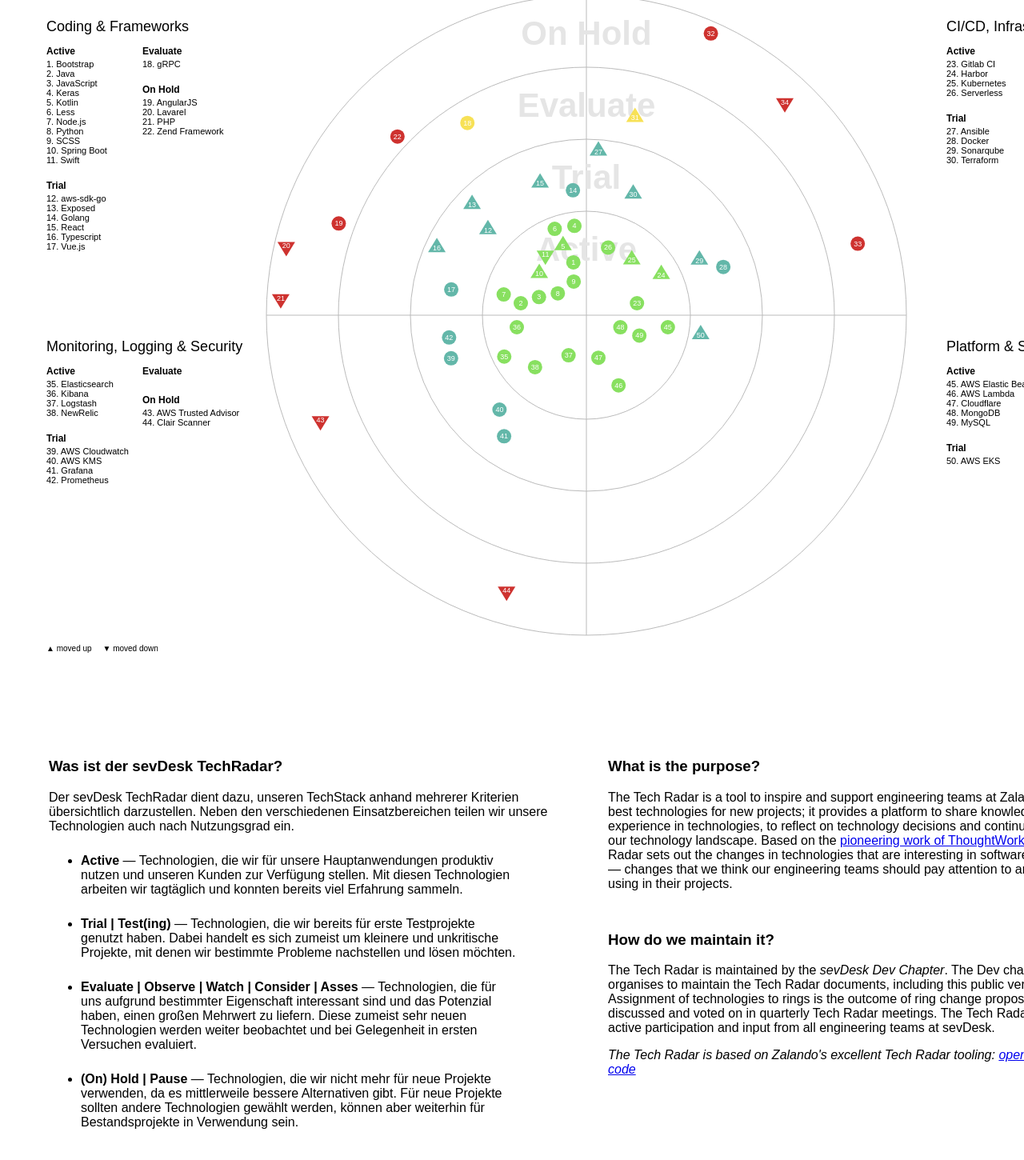
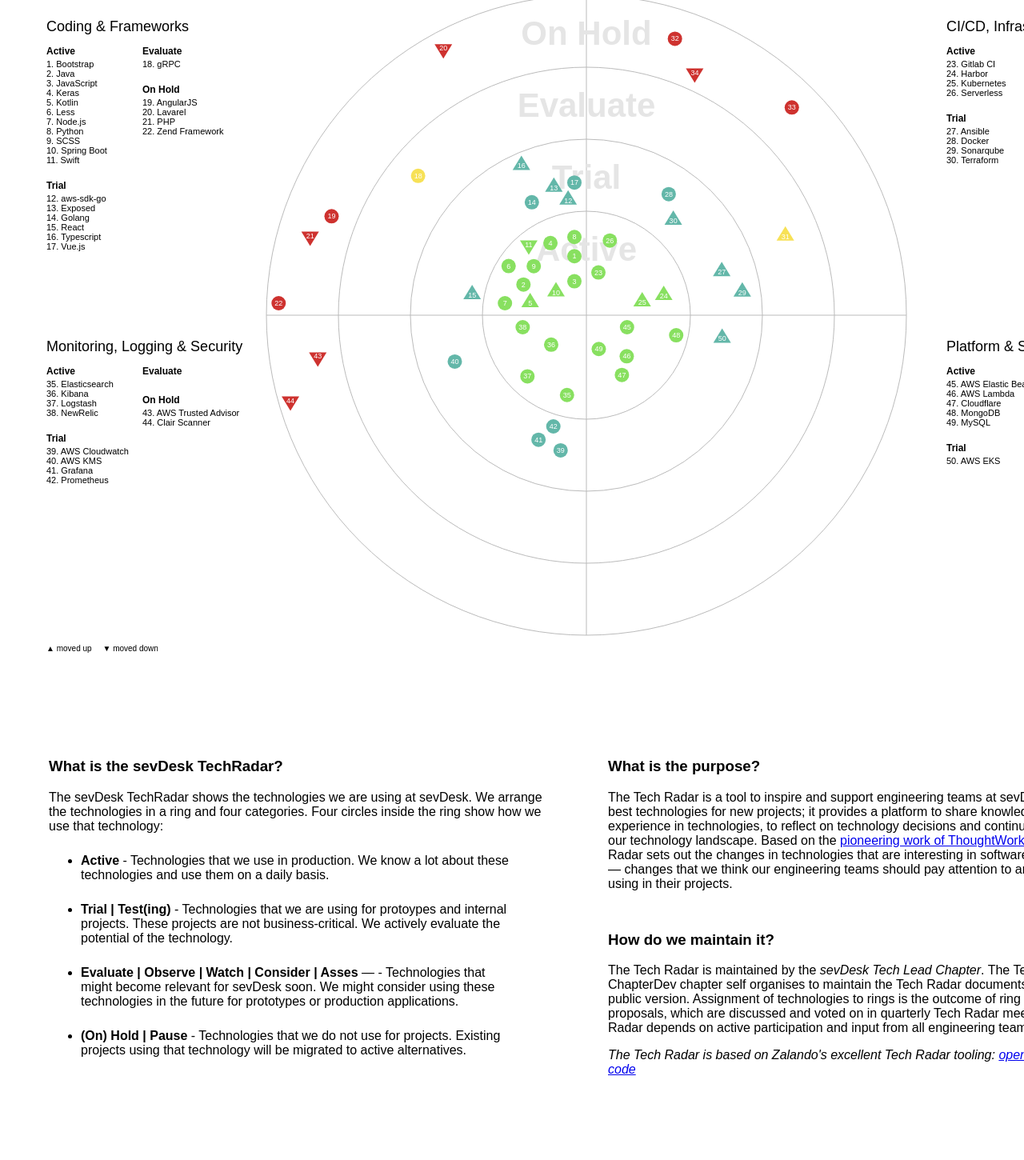
Before and after one commit to sevdesk/tech-radar, a plain HTML site: page index.html in a window 1280 px wide. Shown: the part 224-1674 px from the top of the page at 80% size. After the commit the page ends 1631 px from the top, so only its background shows below. Drawn offline with nearby package versions, Linux system fonts and the light colour scheme.

Commit message:
Update index.html
Translate text to english and fix order of technologies

```diff
--- a/index.html
+++ b/index.html
@@ -2,7 +2,7 @@
 <head>
     <meta http-equiv="Content-type" content="text/html; charset=utf-8">
     <!-- SEO -->
-    <title>Tech-Radar sevDesk</title>
+    <title>sevDesk Tech Radar - 2022 Q2</title>
 
     <link rel="shortcut icon" sizes="16x16" href="static/images/favicons/favicon.png">
     <link rel="shortcut icon" sizes="32x32" href="static/images/favicons/favicon-32.png">
@@ -29,7 +29,7 @@
             grid: "#bbb",
             inactive: "#ddd"
         },
-        title: "Tech Radar - 2022.04",
+        title: "sevDesk Tech Radar - 2022 Q2",
         quadrants: [
             {name: "Platform & Services"},
             {name: "Monitoring, Logging & Security"},
@@ -44,6 +44,127 @@
         ],
         print_layout: true,
         entries: [
+            // Example
+            //
+            //  {
+            //    label: "My funky technology",
+            //    quadrant: 1,          // 0,1,2,3 (counting clockwise, starting from bottom right)
+            //    ring: 1,              // 0,1,2,3 (starting from inside)
+            //    moved: 0              // -1 = moved out (triangle pointing down)
+            //                          //  0 = not moved (circle)
+            //                          //  1 = moved in  (triangle pointing up)
+            //  },
+
+
+             /////////////////////////////////////////////////
+            // Platform & Services
+            /////////////////////////////////////////////////
+            {
+                label: "MySQL",
+                quadrant: 0,
+                ring: 0,
+                moved: 0
+            },
+            {
+                label: "MongoDB",
+                quadrant: 0,
+                ring: 0,
+                moved: 0
+            },
+            {
+                label: "AWS Lambda",
+                quadrant: 0,
+                ring: 0,
+                moved: 0
+            },
+            {
+                label: "AWS Elastic Beanstalk",
+                quadrant: 0,
+                ring: 0,
+                moved: 0
+            },
+            {
+                label: "AWS EKS",
+                quadrant: 0,
+                ring: 1,
+                moved: 1
+            },
+            {
+                label: "Cloudflare",
+                quadrant: 0,
+                ring: 0,
+                moved: 0
+            },
+
+            /////////////////////////////////////////////////
+            // Monitoring, Logging & Security
+            /////////////////////////////////////////////////
+            {
+                label: "NewRelic",
+                quadrant: 1,
+                ring: 0,
+                moved: 0
+            },
+            {
+                label: "Kibana",
+                quadrant: 1,
+                ring: 0,
+                moved: 0
+            },
+            {
+                label: "Logstash",
+                quadrant: 1,
+                ring: 0,
+                moved: 0
+            },
+            {
+                label: "Elasticsearch",
+                quadrant: 1,
+                ring: 0,
+                moved: 0
+            },
+            {
+                label: "Grafana",
+                quadrant: 1,          // 0,1,2,3 (counting clockwise, starting from bottom right)
+                ring: 1,              // 0,1,2,3 (starting from inside)
+                moved: 0             // -1 = moved out (triangle pointing down)
+                //  0 = not moved (circle)
+                //  1 = moved in  (triangle pointing up)
+            },
+            {
+                label: "Prometheus",
+                quadrant: 1,
+                ring: 1,
+                moved: 0
+            },
+            {
+                label: "AWS KMS",
+                quadrant: 1,
+                ring: 1,
+                moved: 0
+            },
+            {
+                label: "AWS Cloudwatch",
+                quadrant: 1,
+                ring: 1,
+                moved: 0
+            },
+            {
+                label: "AWS Trusted Advisor",
+                quadrant: 1,
+                ring: 3,
+                moved: -1
+            },
+            {
+                label: "Clair Scanner",
+                quadrant: 1,
+                ring: 3,
+                moved: -1
+            },
+
+            /////////////////////////////////////////////////
+            // Coding & Frameworks
+            /////////////////////////////////////////////////
             {
                 label: "Python",
                 quadrant: 2,
@@ -104,19 +225,7 @@
                 ring: 0,
                 moved: 0
             },
-            {
-                label: "MySQL",
-                quadrant: 0,
-                ring: 0,
-                moved: 0
-            },
-            {
-                label: "MongoDB",
-                quadrant: 0,
-                ring: 0,
-                moved: 0
-            },
-            {
+                        {
                 label: "React",
                 quadrant: 2,
                 ring: 1,
@@ -190,30 +299,9 @@
             },
 
 
-            {
-                label: "AWS Lambda",
-                quadrant: 0,
-                ring: 0,
-                moved: 0
-            },
-            {
-                label: "AWS Elastic Beanstalk",
-                quadrant: 0,
-                ring: 0,
-                moved: 0
-            },
-            {
-                label: "AWS EKS",
-                quadrant: 0,
-                ring: 1,
-                moved: 1
-            },
-            {
-                label: "Cloudflare",
-                quadrant: 0,
-                ring: 0,
-                moved: 0
-            },
+            /////////////////////////////////////////////////
+            // CI/CD, Infrastructure & Automation
+            /////////////////////////////////////////////////
             {
                 label: "Gitlab CI",
                 quadrant: 3,
@@ -286,68 +374,7 @@
                 ring: 0,
                 moved: 0
             },
-            {
-                label: "NewRelic",
-                quadrant: 1,
-                ring: 0,
-                moved: 0
-            },
-            {
-                label: "Kibana",
-                quadrant: 1,
-                ring: 0,
-                moved: 0
-            },
-            {
-                label: "Logstash",
-                quadrant: 1,
-                ring: 0,
-                moved: 0
-            },
-            {
-                label: "Elasticsearch",
-                quadrant: 1,
-                ring: 0,
-                moved: 0
-            },
-            {
-                label: "Grafana",
-                quadrant: 1,          // 0,1,2,3 (counting clockwise, starting from bottom right)
-                ring: 1,              // 0,1,2,3 (starting from inside)
-                moved: 0             // -1 = moved out (triangle pointing down)
-                //  0 = not moved (circle)
-                //  1 = moved in  (triangle pointing up)
-            },
-            {
-                label: "Prometheus",
-                quadrant: 1,
-                ring: 1,
-                moved: 0
-            },
-            {
-                label: "AWS KMS",
-                quadrant: 1,
-                ring: 1,
-                moved: 0
-            },
-            {
-                label: "AWS Cloudwatch",
-                quadrant: 1,
-                ring: 1,
-                moved: 0
-            },
-            {
-                label: "AWS Trusted Advisor",
-                quadrant: 1,
-                ring: 3,
-                moved: -1
-            },
-            {
-                label: "Clair Scanner",
-                quadrant: 1,
-                ring: 3,
-                moved: -1
-            },
+
         ]
     });
 </script>
@@ -356,26 +383,29 @@
 
         <td>
 
-            <h3>Was ist der sevDesk TechRadar?</h3>
+            <h3>What is the sevDesk TechRadar?</h3>
 
             <p>
-                Der sevDesk TechRadar dient dazu, unseren TechStack anhand mehrerer Kriterien übersichtlich darzustellen.
-                Neben den verschiedenen Einsatzbereichen teilen wir unsere Technologien auch nach Nutzungsgrad ein.
+                The sevDesk TechRadar shows the technologies we are using at sevDesk.
+                We arrange the technologies in a ring and four categories.
+                Four circles inside the ring show how we use that technology:
             </p>
 
             <ul>
-                <li><strong>Active</strong> — Technologien, die wir für unsere Hauptanwendungen produktiv nutzen und unseren Kunden
-                    zur Verfügung stellen. Mit diesen Technologien arbeiten wir tagtäglich und konnten bereits viel Erfahrung
-                    sammeln.</li>
-                <li><strong>Trial | Test(ing)</strong> — Technologien, die wir bereits für erste Testprojekte genutzt haben.
-                    Dabei handelt es sich zumeist um kleinere und unkritische Projekte, mit denen wir bestimmte Probleme
-                    nachstellen und lösen möchten.</li>
-                <li><strong>Evaluate | Observe | Watch | Consider | Asses</strong> — Technologien, die für uns aufgrund bestimmter
-                    Eigenschaft interessant sind und das Potenzial haben, einen großen Mehrwert zu liefern. Diese zumeist
-                    sehr neuen Technologien werden weiter beobachtet und bei Gelegenheit in ersten Versuchen evaluiert.</li>
-                <li><strong>(On) Hold | Pause</strong> — Technologien, die wir nicht mehr für neue Projekte verwenden, da
-                    es mittlerweile bessere Alternativen gibt. Für neue Projekte sollten andere Technologien gewählt werden,
-                    können aber weiterhin für Bestandsprojekte in Verwendung sein.</li>
+                <li><strong>Active</strong>
+                    - Technologies that we use in production. We know a lot about these technologies and use them on a daily basis.
+                </li>
+                <li><strong>Trial | Test(ing)</strong>
+                    - Technologies that we are using for protoypes and internal projects. These projects are not business-critical. We
+                    actively evaluate the potential of the technology.
+                </li>
+                <li><strong>Evaluate | Observe | Watch | Consider | Asses</strong> —
+                    - Technologies that might become relevant for sevDesk soon. We might consider using these technologies in the future for prototypes
+                    or production applications.
+                </li>
+                <li><strong>(On) Hold | Pause</strong>
+                    - Technologies that we do not use for projects. Existing projects using that technology will be migrated to active alternatives.
+               </li>
             </ul>
 
         </td><td>
@@ -383,7 +413,7 @@
         <h3>What is the purpose?</h3>
 
         <p>
-            The Tech Radar is a tool to inspire and support engineering teams at Zalando to pick the best technologies for
+            The Tech Radar is a tool to inspire and support engineering teams at sevDesk to pick the best technologies for
             new projects; it provides a platform to share knowledge and experience in technologies, to reflect on technology
             decisions and continuously evolve our technology landscape. Based on the <a href="https://www.thoughtworks.com/radar">
             pioneering work of ThoughtWorks</a>, our Tech Radar sets out the changes in technologies that are interesting in
@@ -394,8 +424,8 @@
         <h3>How do we maintain it?</h3>
 
         <p>
-            The Tech Radar is maintained by the <i>sevDesk Dev Chapter</i>.
-            The Dev chapter self organises to maintain the Tech Radar documents, including this public version.
+            The Tech Radar is maintained by the <i>sevDesk Tech Lead Chapter</i>.
+            The Tech Lead ChapterDev chapter self organises to maintain the Tech Radar documents, including this public version.
             Assignment of technologies to rings is the outcome of ring change proposals, which are discussed and voted
             on in quarterly Tech Radar meetings. The Tech Radar depends on active participation and input from all engineering teams at
             sevDesk.
```
